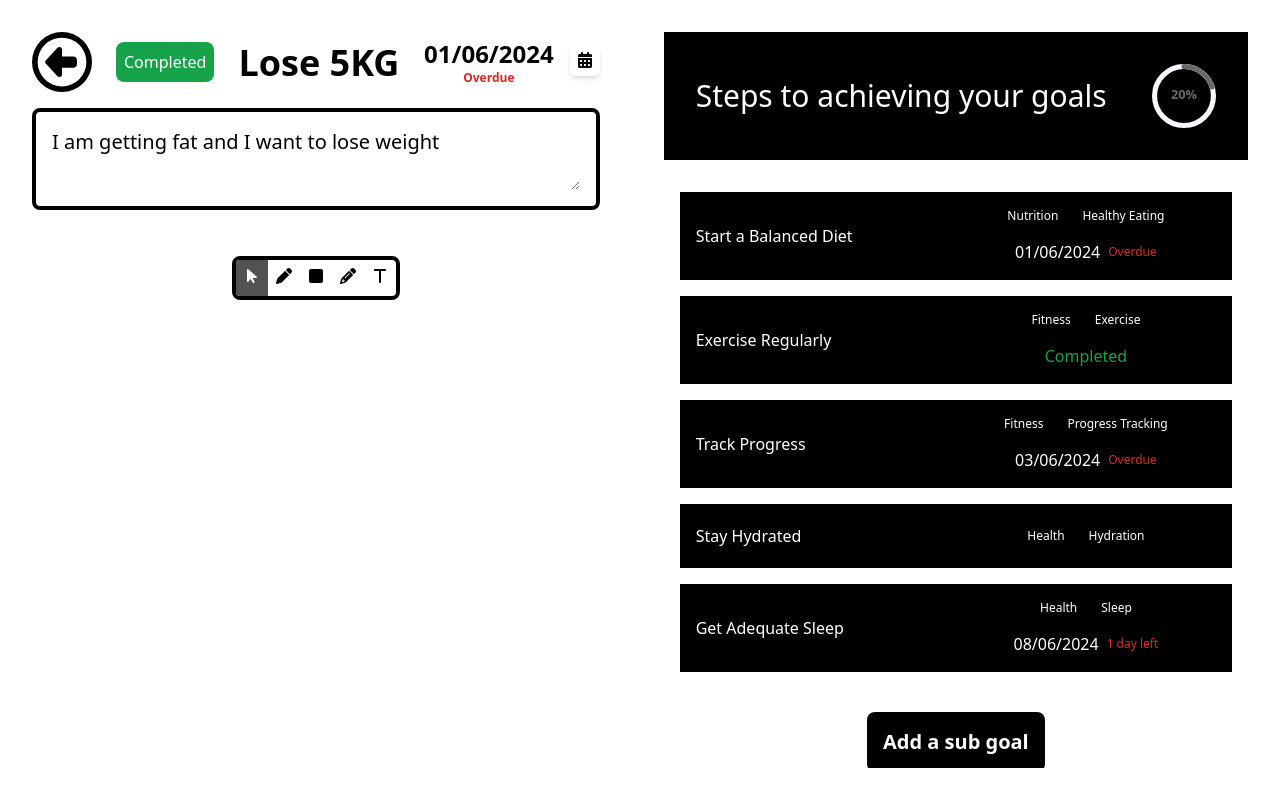
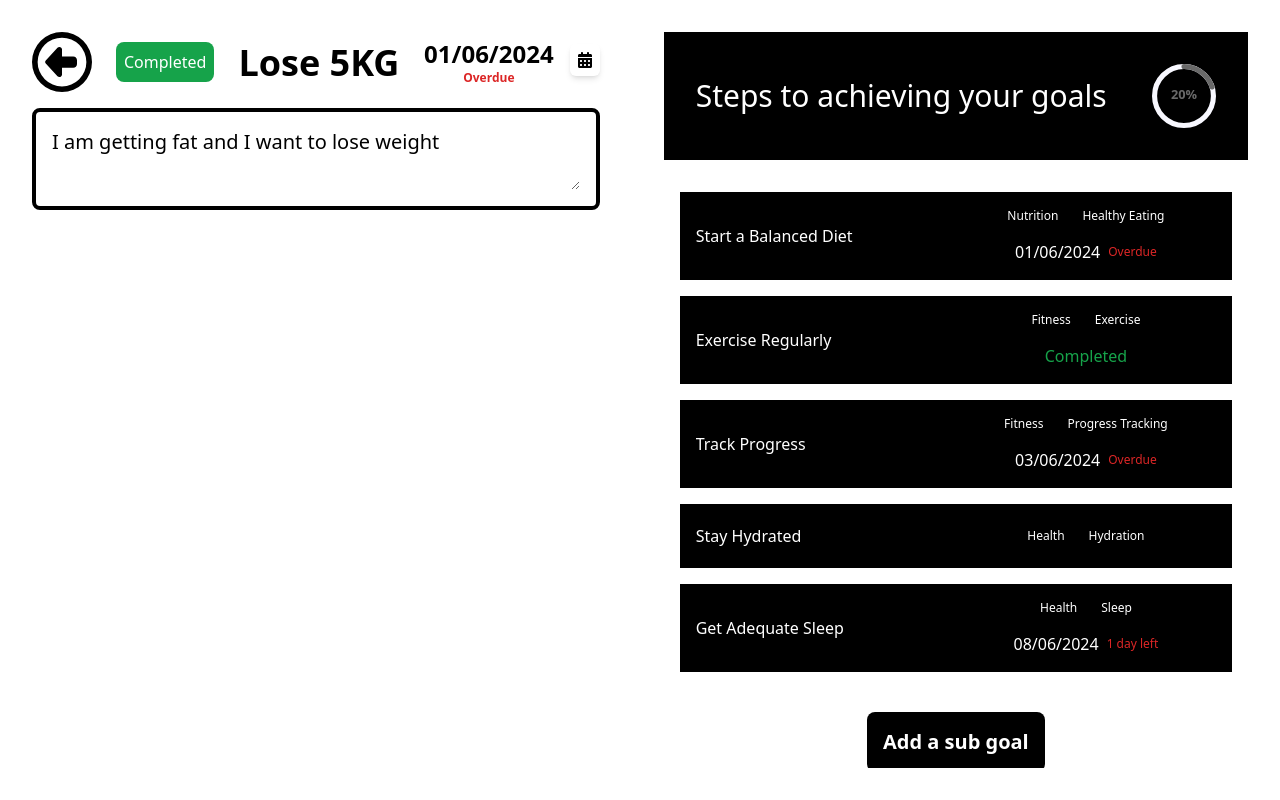
Before and after one commit to TKPending/Kuvitus, a Next.js app: page /goal/1 in a window 1280 px wide. Built offline with nearby package versions, Linux system fonts and the light colour scheme.

Commit message:
Restart Drawing Canvas V2

```diff
--- a/src/app/components/custom/toolbar/CanvasToolBarComponent.tsx
+++ b/src/app/components/custom/toolbar/CanvasToolBarComponent.tsx
@@ -2,6 +2,7 @@ import { RootState } from "@/app/redux/store";
 import { useDispatch, useSelector } from "react-redux";
 import { FontAwesomeIcon } from "@fortawesome/react-fontawesome";
 import {
+  faRuler,
   faPen,
   faSquare,
   faArrowPointer,
@@ -17,7 +18,7 @@ const CanvasToolBarComponent = () => {
 
   const drawingToolOptions: DrawingToolType[] = [
     { type: "selection", icon: faArrowPointer },
-    { type: "line", icon: faPen },
+    { type: "line", icon: faRuler },
     { type: "rectangle", icon: faSquare },
     { type: "pencil", icon: faPencil },
     { type: "text", icon: faT },
--- a/src/app/drawing/DrawingCanvas.tsx
+++ b/src/app/drawing/DrawingCanvas.tsx
@@ -1,20 +1,7 @@
-import rough from "roughjs";
-import { RootState } from "@/app/redux/store";
-import { useSelector } from "react-redux";
-import { useLayoutEffect, useState } from "react";
-import CanvasToolBarComponent from "@/app/components/custom/toolbar/CanvasToolBarComponent";
-import { DrawingToolType } from "@/app/types/DrawingTypes";
-
 const DrawingCanvas = () => {
-  const currentTool: DrawingToolType = useSelector((state: RootState) => state.goal.drawingToolType);
-
-  useLayoutEffect(() => {}, []);
-
   return (
-    <div className="relative flex items-center justify-center h-full w-full">
-      <CanvasToolBarComponent />
-    </div>
-  );
+    <div></div>
+  )
 };
 
 export default DrawingCanvas;
--- a/src/app/drawing/util/createElement.ts
+++ /dev/null
@@ -1,3 +0,0 @@
-export const createElement = () => {
-
-};
--- a/src/app/types/DrawingTypes.ts
+++ b/src/app/types/DrawingTypes.ts
@@ -1,16 +1,22 @@
-import { Drawable } from "roughjs/bin/core";
-
-export interface DrawingType {
-  id: number,
-  roughElement: Drawable,
+export interface ElementType {
+  id: number;
+  roughElement: any;
   x1: number;
   y1: number;
   x2: number;
   y2: number;
-};
-
+}
 
 export interface DrawingToolType {
-  type: string,
-  icon: any,
+  type: string;
+  icon: any;
+}
+
+export const Tools = {
+  pan: "pan",
+  selection: "selection",
+  rectangle: "rectangle",
+  line: "line",
+  pencil: "pencil",
+  text: "text",
 };
--- a/src/app/types/GoalType.ts
+++ b/src/app/types/GoalType.ts
@@ -1,4 +1,4 @@
-import { DrawingType, DrawingToolType } from "./DrawingTypes";
+import { DrawingType, DrawingToolType, UserDrawingAction } from "./DrawingTypes";
 import { SubType } from "./SubType";
 
 export interface GoalType {
```
